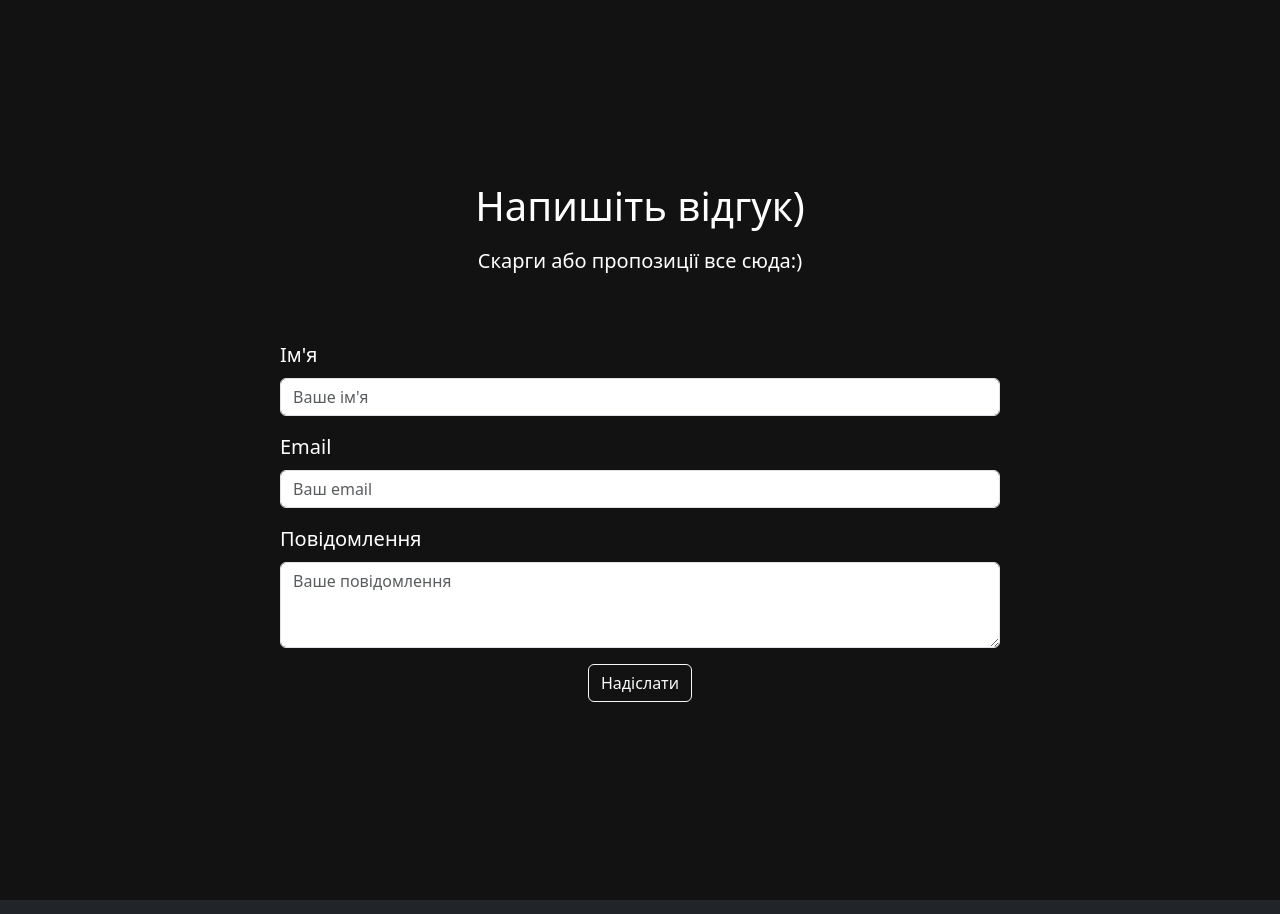
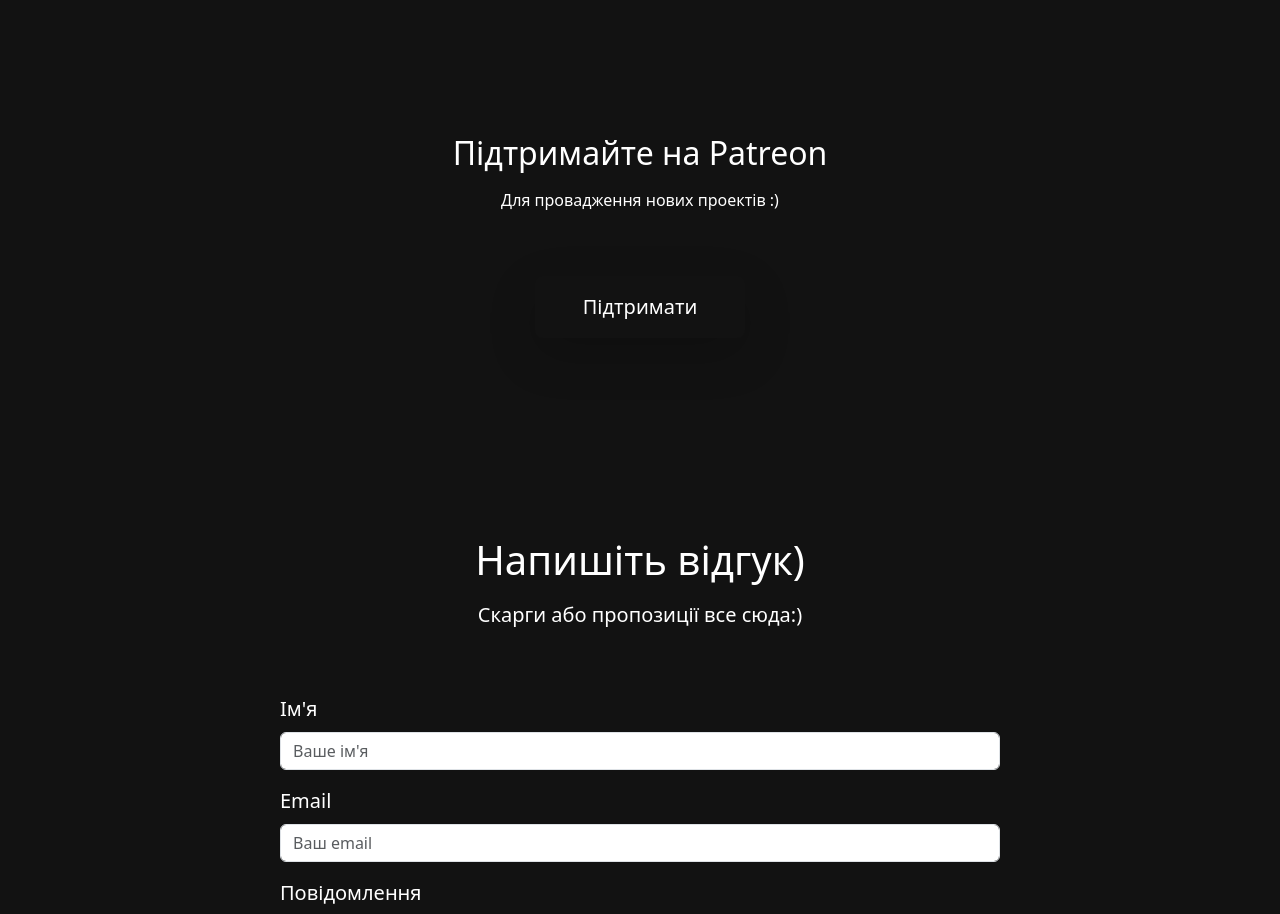
Before and after one commit to bobmarley2301/courses_v0.01, a React (Create React App) app in the folder client/courses-app/: page / in a window 1280 px wide. Shown: the part 2680-3594 px from the top of the page. Built offline with nearby package versions, Linux system fonts and the light colour scheme; no server answers.

Commit message:
Ads sense

```diff
--- a/client/courses-app/public/index.html
+++ b/client/courses-app/public/index.html
@@ -5,7 +5,9 @@
   <meta name="viewport" content="width=device-width, initial-scale=1.0">
   <link href="https://cdn.jsdelivr.net/npm/bootstrap@5.3.3/dist/css/bootstrap.min.css" rel="stylesheet" integrity="sha384-QWTKZyjpPEjISv5WaRU9OFeRpok6YctnYmDr5pNlyT2bRjXh0JMhjY6hW+ALEwIH" crossorigin="anonymous">
   <link rel="icon" href="image_2024-07-13_12-10-54.png">
-  <title>Course Website</title>
+  <script async src="https://pagead2.googlesyndication.com/pagead/js/adsbygoogle.js?client=ca-pub-5793360257747362"
+          crossorigin="anonymous"></script>
+  <title>Step-v-IT</title>
 </head>
 <body>
 <div id="root"></div>
--- a/client/courses-app/src/pages/HomePage.js
+++ b/client/courses-app/src/pages/HomePage.js
@@ -192,6 +192,24 @@
                 </Container>
             </Element>
 
+            <Element>
+                <Container>
+                    <Row className={"justify-content-center mb-5"}>
+                        <h2 className="text-center mb-3 text-white">Підтримайте на Patreon</h2>
+                        <p className="text-center mb-3 text-white">Для провадження нових проектів :)</p>
+                    </Row>
+                    <Row className="justify-content-center mb-5 text-center">
+                        <a href="https://www.patreon.com/yourpage" target="_blank" rel="noopener noreferrer">
+                            <button className="btn btn-lg btn-outline-light px-5 py-3 text-white border-0 shadow-lg">
+                                Підтримати
+                            </button>
+                        </a>
+                    </Row>
+                </Container>
+            </Element>
+
+
+
             {/* Contact Section */}
             <Element name="contact-section">
                 <Container className="py-5" data-aos="fade-up" style={{ marginBottom: '150px', marginTop: '150px' }}>
```
